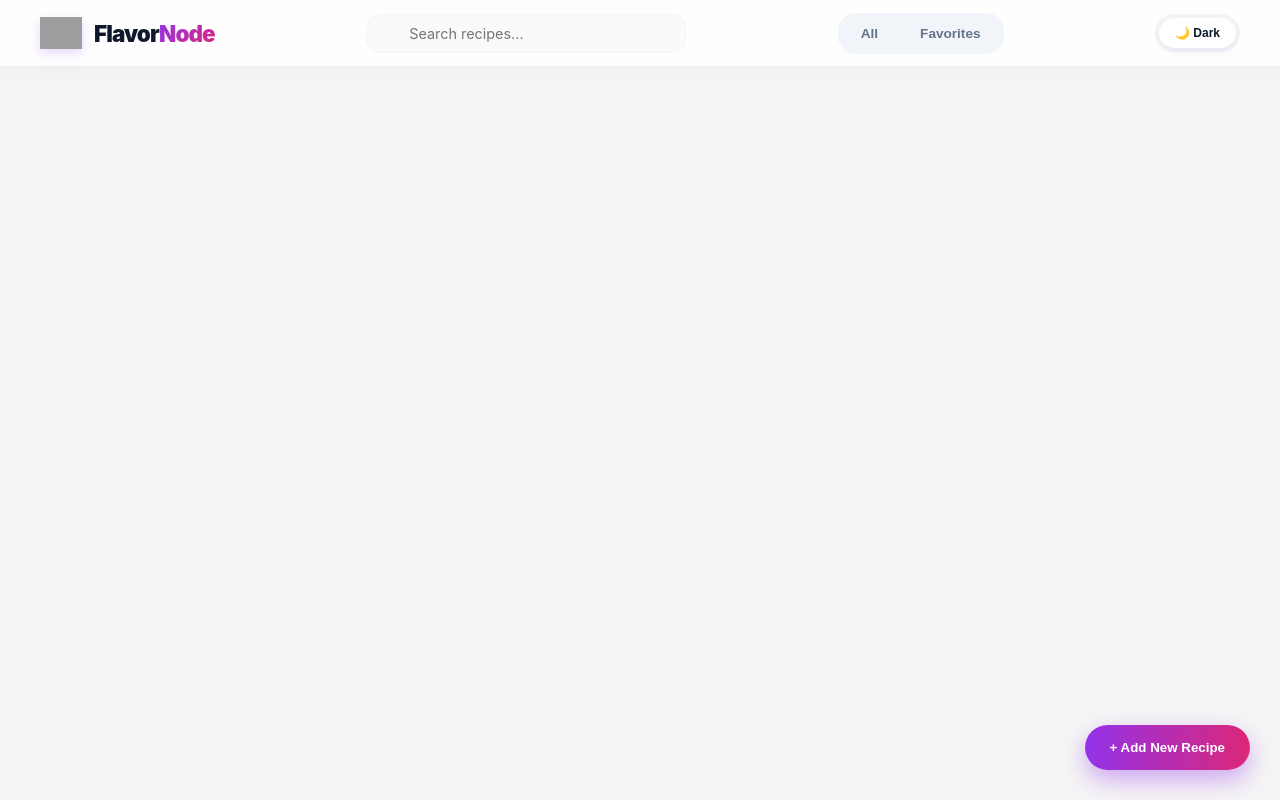
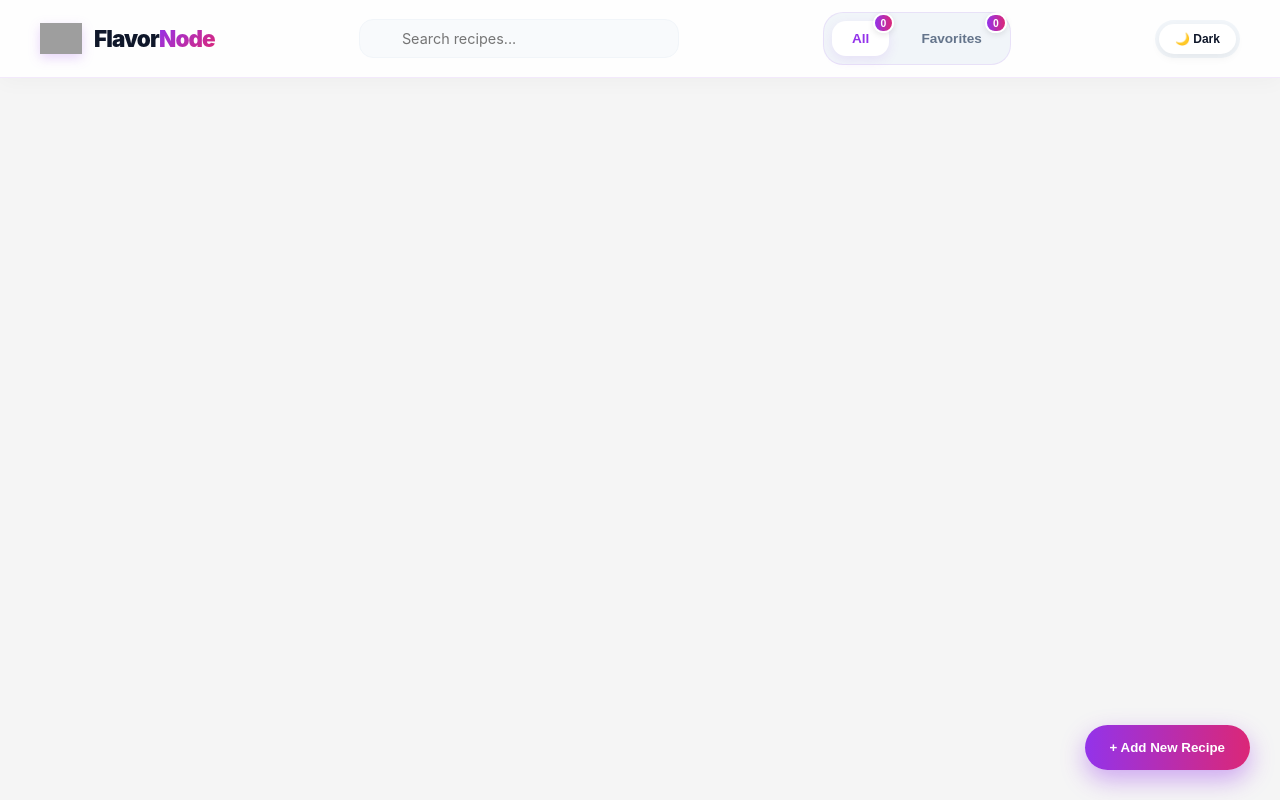
Before and after one commit to nyapblesso-a11y/MealRecipe-app, a React (Vite) app: page / in a window 1280 px wide. Built offline with nearby package versions, Linux system fonts and the light colour scheme; grey boxes are pictures that could not be loaded.

Commit message:
the filter secton styling has been implemented and made more professional  to suit user experience

```diff
--- a/src/App.jsx
+++ b/src/App.jsx
@@ -24,7 +24,7 @@ const filteredRecipes = state.recipes
   return (
     <>
 
-      <SearchBar search={search} setSearch={setSearch} setFilter={setFilter} />
+      <SearchBar search={search} setSearch={setSearch} setFilter={setFilter} state={state} filter={filter}/>
       <ReceipeForm setSearch={setSearch} />
       <RecipeList
         recipes={filteredRecipes}
--- a/src/components/SearchBar/SearchBar.css
+++ b/src/components/SearchBar/SearchBar.css
@@ -119,37 +119,6 @@ body.dark {
   pointer-events: none;
 }
 
-
-.filter {
-  display: flex;
-  gap: 6px;
-  background: var(--track-bg);
-  padding: 5px;
-  border-radius: 18px;
-  border: 1px solid var(--border-color);
-  width: fit-content;
-}
-
-.filter button {
-  padding: 8px 18px;
-  border: none;
-  background: transparent;
-  color: var(--text-sub);
-  font-size: 0.85rem;
-  font-weight: 700;
-  border-radius: 14px;
-  cursor: pointer;
-  transition: all 0.3s ease;
-  white-space: nowrap;
-}
-
-.filter button.active {
-  background: var(--card-bg);
-  color: #9333ea;
-  box-shadow: 0 4px 12px rgba(0, 0, 0, 0.1);
-}
-
-
 .them {
   padding: 4px;
   background: var(--track-bg);
@@ -203,3 +172,58 @@ body.dark {
     gap: 10px;
   }
 }
+.filter {
+  display: flex;
+  gap: 12px;
+  background: var(--track-bg);
+  padding: 8px;
+  border-radius: 20px;
+  border: 1px solid var(--header-border);
+  width: fit-content;
+}
+
+.filter button {
+  position: relative;
+  display: flex;
+  align-items: center;
+  padding: 10px 20px;
+  border: none;
+  background: transparent;
+  color: var(--text-sub);
+  font-size: 0.85rem;
+  font-weight: 700;
+  border-radius: 14px;
+  cursor: pointer;
+  transition: all 0.3s ease;
+}
+
+.badge {
+  position: absolute;
+  top: -8px;
+  right: -5px;
+
+  display: flex;
+  align-items: center;
+  justify-content: center;
+  min-width: 20px;
+  height: 20px;
+  padding: 2px 6px;
+  font-size: 0.65rem;
+  font-weight: 800;
+  border-radius: 10px;
+  background: var(--primary-gradient);
+  color: white;
+  border: 2px solid var(--card-bg);
+  box-shadow: 0 2px 6px rgba(0, 0, 0, 0.1);
+  transition: transform 0.3s ease;
+}
+
+.filter button:hover .badge {
+  transform: scale(1.2) translateY(-2px);
+}
+
+.filter button.active {
+  background: var(--card-bg);
+  color: #9333ea;
+  box-shadow: 0 4px 12px rgba(147, 51, 234, 0.1);
+}
--- a/src/components/SearchBar/SearchBar.jsx
+++ b/src/components/SearchBar/SearchBar.jsx
@@ -1,9 +1,14 @@
 import React, { useEffect, useState } from "react";
 import "./SearchBar.css";
 
-function SearchBar({ search, setSearch, setFilter }) {
+function SearchBar({ search, setSearch, setFilter, state, filter }) {
   const [theme, setTheme] = useState(localStorage.getItem("theme") || "light");
 
+  const totalRecipes = state.recipes.length;
+
+  const favoriteRecipes = state.recipes.filter(
+    (recipe) => recipe.favorite
+  ).length;
   useEffect(() => {
     document.body.className = theme;
     localStorage.setItem("theme", theme);
@@ -33,8 +38,19 @@ function SearchBar({ search, setSearch, setFilter }) {
           />
         </div>
         <div className="filter">
-          <button onClick={() => setFilter("all")}>All</button>
-          <button onClick={() => setFilter("favorites")}>Favorites</button>
+          <button
+            className={filter === "all" ? "active" : ""}
+            onClick={() => setFilter("all")}
+          >
+            All <span className="badge">{totalRecipes}</span>
+          </button>
+
+          <button
+            className={filter === "favorites" ? "active" : ""}
+            onClick={() => setFilter("favorites")}
+          >
+            Favorites <span className="badge">{favoriteRecipes}</span>
+          </button>
         </div>
 
         <div className="them">
--- a/src/context/RecipeContext.jsx
+++ b/src/context/RecipeContext.jsx
@@ -12,7 +12,7 @@ const [state, dispatch] = useReducer(
     const stored = localStorage.getItem("recipes");
     return stored
       ? { recipes: JSON.parse(stored) }
-      : initial;
+        : initial;
   }
 );
 
```
